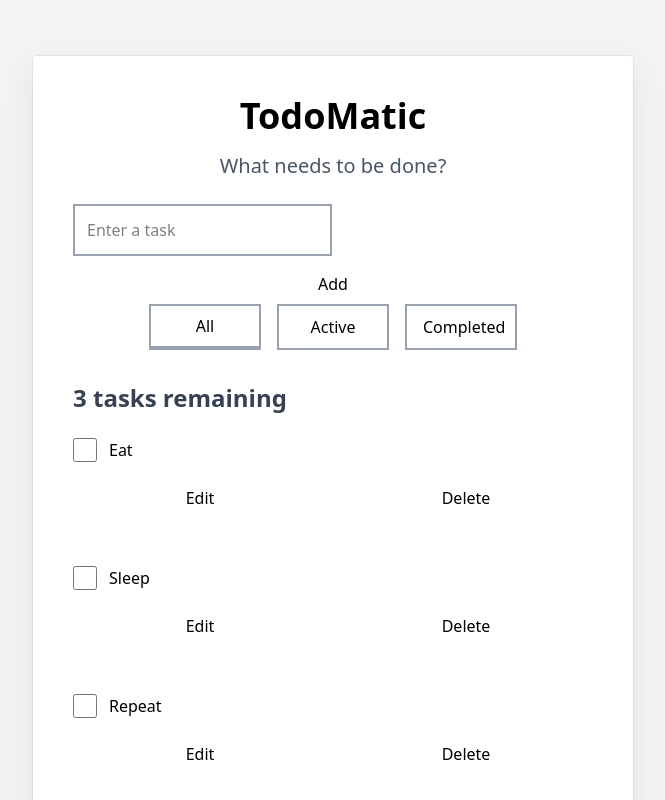
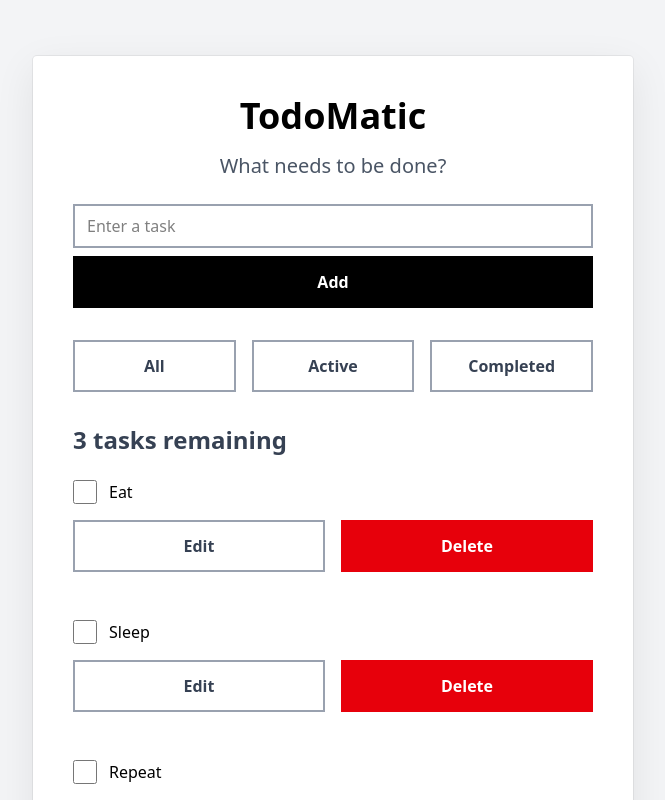
Before and after one commit to Leets-Official/6th-FE-Mission-Zero100, a React (Vite) app: page / in a window 1280 px wide. Shown: the top 800 px of the page, without its empty margins (307-972 px from the left). Built offline with nearby package versions, Linux system fonts and the light colour scheme.

Commit message:
style: 리팩터링 과정에서 초기화된 스타일 레이어 수정

```diff
--- a/src/components/common/Button.jsx
+++ b/src/components/common/Button.jsx
@@ -1,6 +1,16 @@
-export default function Button({ children, onClick, type = 'button', className = '' }) {
+export default function Button({ children, variant = 'default', className = '', ...props }) {
+  const base =
+    'w-full py-3 font-semibold border-2 rounded-none text-center transition-colors duration-200';
+
+  const variants = {
+    default: 'border-gray-400 text-gray-700 bg-white hover:bg-gray-100',
+    primary: 'bg-black text-white border-black hover:bg-gray-800', // Add 버튼
+    outline: 'border-gray-400 text-gray-700 bg-white hover:bg-gray-100', // Edit, Category
+    danger: 'bg-red-600 text-white border-red-600 hover:bg-red-700', // Delete 버튼
+  };
+
   return (
-    <button type={type} onClick={onClick} className={`px-4 py-2 rounded ${className}`}>
+    <button {...props} className={`${base} ${variants[variant] || variants.default} ${className}`}>
       {children}
     </button>
   );
--- a/src/components/common/Input.jsx
+++ b/src/components/common/Input.jsx
@@ -1,11 +1,11 @@
-export default function Input({ placeholder, value, onChange, className = '' }) {
+export default function Input({ name, placeholder, value, onChange, className = '' }) {
   return (
     <input
-      type='text'
+      name={name}
       placeholder={placeholder}
       value={value}
       onChange={onChange}
-      className={`border-2 border-gray-400 p-3 ${className}`}
+      className={`w-full px-3 py-2 border-2 border-gray-400 rounded-none focus:outline-none focus:ring-2 focus:ring-black ${className}`}
     />
   );
 }
--- a/src/components/todo/AddTodo.jsx
+++ b/src/components/todo/AddTodo.jsx
@@ -13,7 +13,7 @@ export default function AddTodo({ onAdd }) {
   };
 
   return (
-    <div>
+    <div className='mb-8'>
       <div className='mb-2'>
         <Input
           aria-label='New task'
@@ -23,9 +23,7 @@ export default function AddTodo({ onAdd }) {
         />
       </div>
 
-      <Button variant='primary' className='w-full' onClick={handleAdd}>
-        Add
-      </Button>
+      <Button variant='primary'>Add</Button>
     </div>
   );
 }
--- a/src/components/todo/Category.jsx
+++ b/src/components/todo/Category.jsx
@@ -1,9 +1,10 @@
+// src/components/todo/Category.jsx
 import Button from '../common/Button';
 
 export default function Category({ filter, setFilter }) {
-  const base = 'w-28 py-2 border-2 border-gray-400 rounded-none';
-  const active = 'border-b-4 border-black';
-  const inactive = 'border-gray-300';
+  const base = 'w-28 py-2 border-2 rounded-none font-medium';
+  const active = 'border-black';
+  const inactive = 'border-gray-300 text-gray-600';
 
   return (
     <div className='flex justify-center gap-4 mb-8'>
@@ -11,6 +12,7 @@ export default function Category({ filter, setFilter }) {
         <Button
           key={key}
           onClick={() => setFilter(key)}
+          variant='outline'
           className={`${base} ${filter === key ? active : inactive}`}
         >
           {key.charAt(0).toUpperCase() + key.slice(1)}
--- a/src/components/todo/Todo.jsx
+++ b/src/components/todo/Todo.jsx
@@ -14,7 +14,7 @@ export default function Todo({ id, label, checked, onToggle, onDelete }) {
         />
       </div>
 
-      <div className='flex gap-3'>
+      <div className='flex gap-4'>
         <Button variant='outline' className='flex-1'>
           Edit
         </Button>
```
